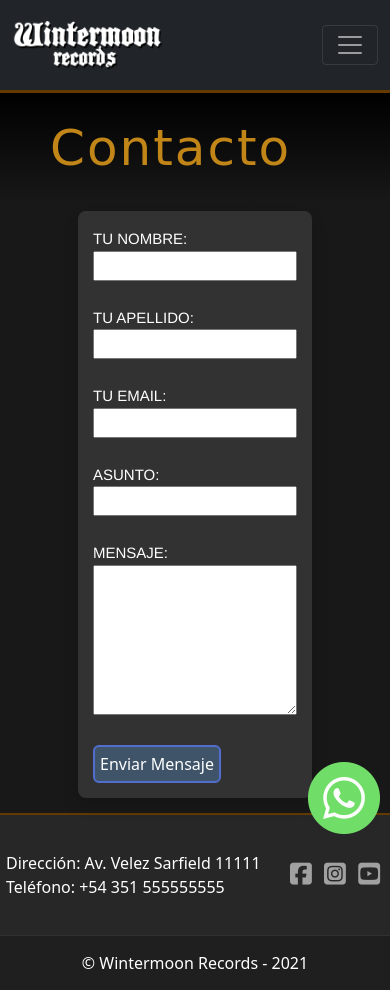
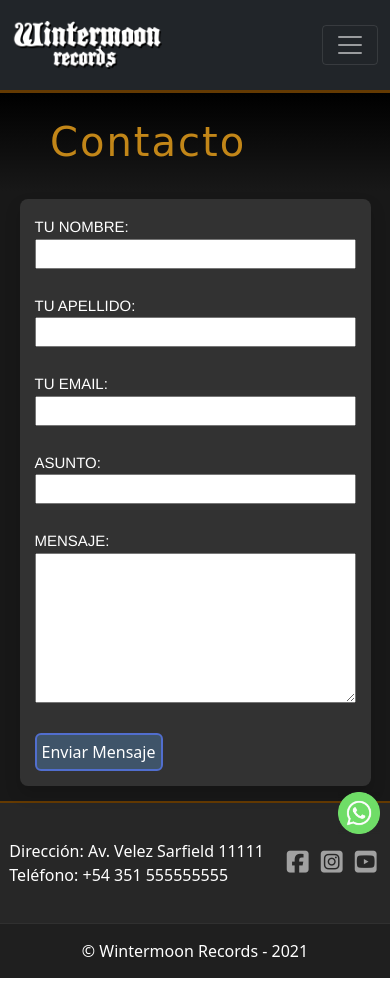
Before and after one commit to dilazarte/desafio_github, a website: page contacto.html in a window 390 px wide. Drawn offline with nearby package versions, Linux system fonts and the light colour scheme; a web font is replaced by a local one.

Commit message:
Nuevas modificaciones en los medias q

```diff
--- a/scss/base/_extends.scss
+++ b/scss/base/_extends.scss
@@ -2,7 +2,7 @@
 /* --- INICIO DE EXTENDS --- */
 
 %encabezados1 {
-    font-size: 50px;
+    font-size: 40px;
     text-transform: capitalize;
     color: rgb(194, 134, 24);
     text-align: left;
--- a/scss/base/_mediasq.scss
+++ b/scss/base/_mediasq.scss
@@ -52,6 +52,13 @@
     .section-s-d {
         display: block;
     }
+    .fixed-icon {
+        width: 42px;
+        height: 42px;
+    }
+    .contact-sec {
+        width: 90%;
+    }
 }
 
 /*  Medias guerys para la seccion de about-us
--- a/scss/components/_footer.scss
+++ b/scss/components/_footer.scss
@@ -14,8 +14,8 @@
 
 .footer .section-s-d {
     display: flex;
-    flex-wrap: nowrap;
-    justify-content:space-between;
+    flex-wrap: wrap;
+    justify-content:space-around;
     align-items: center;
     padding-top: 30px;
     padding-bottom: 30px;
```
Also changed, not shown: index.html (+1 -1 lines), css/style.css, 1 other file.
